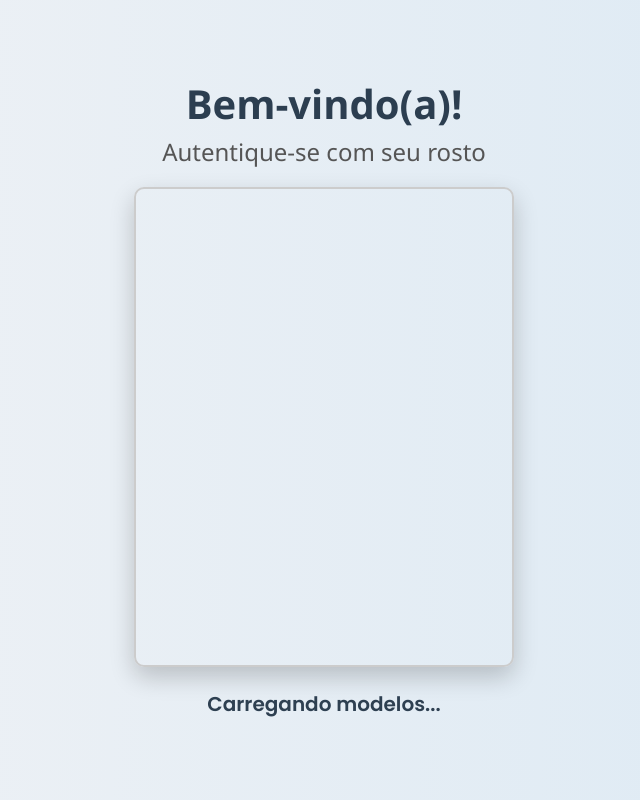
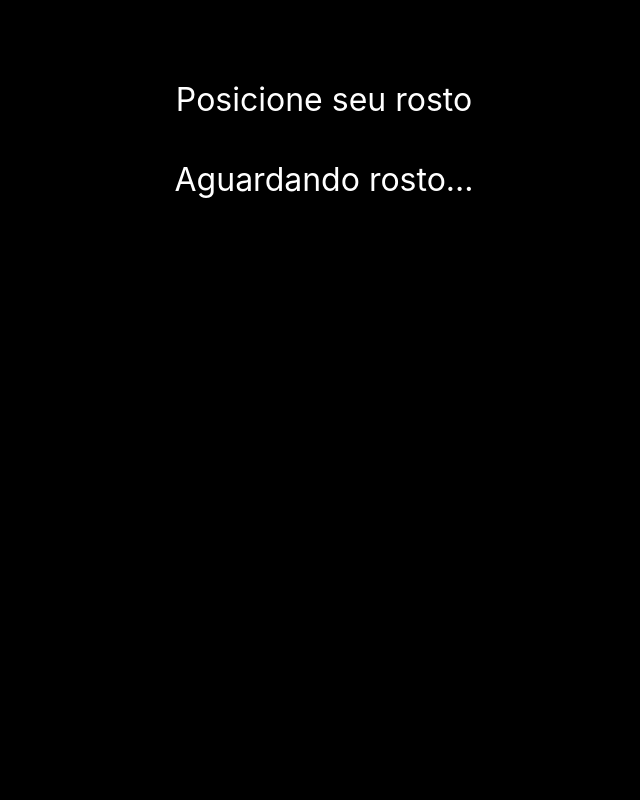
Before and after one commit to FabianoMarques/face_python_docker, a PHP site: page /App/ in a window 1280 px wide. Shown: the whole page, without its empty margins (316-956 px from the left). Run offline with PHP 8.4, Linux system fonts and the light colour scheme.

Commit message:
Atualizando interface da index de reconhecimento - face-api.min.js

```diff
--- a/App/index.php
+++ b/App/index.php
@@ -1,41 +1,146 @@
-<?php session_start(); ?>
 <!DOCTYPE html>
 <html lang="pt-br">
 <head>
-    <meta charset="UTF-8">
-    <title>Login por Reconhecimento Facial</title>
-    <link rel="preconnect" href="https://fonts.googleapis.com">
-    <link href="https://fonts.googleapis.com/css2?family=Poppins:wght@300;600&display=swap" rel="stylesheet">
-    <link rel="stylesheet" href="estilo.css">
-    <link rel="stylesheet" href="botoes.css">
-    <link rel="stylesheet" href="https://cdnjs.cloudflare.com/ajax/libs/font-awesome/6.5.0/css/all.min.css">
+  <meta charset="UTF-8" />
+  <title>Login Facial</title>
   <script defer src="face-api.min.js"></script>
+  <style>
+    * {
+      margin: 0;
+      padding: 0;
+      box-sizing: border-box;
+    }
+
+    body {
+      font-family: 'Inter', sans-serif;
+      background-color: black;
+      height: 100vh;
+      margin: 0;
+      display: flex;
+      justify-content: center;
+      align-items: center;
+      overflow: hidden;
+      position: relative;
+      color: white;
+    }
+
+    .fullscreen-container {
+      position: absolute;
+      width: 100%;
+      height: 100%;
+      display: flex;
+      justify-content: center;
+      align-items: center;
+    }
+
+    video, canvas {
+      width: 100%;
+      height: 100%;
+      object-fit: cover;
+      position: absolute;
+      top: 0;
+      left: 0;
+    }
+
+    .overlay {
+      position: absolute;
+      top: 10%;
+      left: 50%;
+      transform: translateX(-50%);
+      text-align: center;
+      font-size: 2rem;
+      z-index: 10;
+    }
+
+    .contador {
+      position: absolute;
+      top: 20%;
+      left: 50%;
+      transform: translateX(-50%);
+      text-align: center;
+      font-size: 2rem;
+      z-index: 10;
+    }
+
+    .controls {
+      position: absolute;
+      bottom: 10%;
+      left: 50%;
+      transform: translateX(-50%);
+      z-index: 10;
+      display: flex;
+      gap: 1rem;
+    }
+
+    button {
+      padding: 1rem 2rem;
+      font-size: 1rem;
+      background-color: #4F46E5;
+      color: white;
+      border: none;
+      border-radius: 1rem;
+      cursor: pointer;
+      transition: all 0.3s;
+    }
+
+    button:hover {
+      background-color: #4338ca;
+    }
+
+    .image-preview {
+      position: absolute;
+      top: 20%;
+      left: 50%;
+      transform: translateX(-50%);
+      z-index: 20;
+      text-align: center;
+    }
+
+    .image-preview img {
+      max-width: 80%;
+      margin-bottom: 2rem;
+    }
+
+    button.confirmar {
+      background-color: #22c55e;
+    }
+
+    button.confirmar:hover {
+      background-color: #16a34a;
+    }
+
+    button.refazer {
+      background-color: #ef4444;
+    }
+
+    button.refazer:hover {
+      background-color: #dc2626;
+    }
+  </style>
 </head>
 <body>
 
-<h1 class="titulo-facial">
-  Bem-vindo(a)!<br><span>Autentique-se com seu rosto</span>
-</h1>
+  <div class="fullscreen-container">
+    <video id="videoAuto" autoplay muted playsinline></video>
+    <canvas id="canvasOverlay"></canvas>
 
-<div style="text-align:center;">
-    <video id="videoAuto" autoplay muted playsinline style="border-radius: 10px; border: 2px solid #ccc;"></video>
-    <canvas id="canvasAuto" style="display:none;"></canvas>
-    <div id="contador" style="margin-top: 15px; font-size: 20px; font-weight: bold;">Carregando modelos...</div>
-</div>
+    <div class="overlay" id="capturaText">Posicione seu rosto</div>
+    <div class="contador" id="contador">Aguardando rosto...</div>
 
-<div id="previewContainer" style="display:none; text-align:center; margin-top:20px;">
-<img id="previewImage" src="" alt="Prévia da imagem" style="width: 300px; height: 400px; object-fit: cover; border:2px solid #ccc; border-radius:10px;">
-    <div style="margin-top:10px;">
-        <button id="confirmarBtn" style="padding: 10px 20px; margin-right: 10px; width:200px" class="btn_verde">Confirmar</button>
-        <button id="refazerBtn" style="padding: 10px 20px; width:200px" class="btn_branco"><i class="fas fa-rotate-right"></i> Refazer</button>
+    <div class="controls" id="controlsContainer" style="display: none;">
+      <button id="confirmarBtn" class="confirmar">Confirmar</button>
+      <button class="refazer" id="refazerBtn">Refazer</button>
     </div>
   </div>
 
   <script>
     const video = document.getElementById('videoAuto');
-    const canvas = document.getElementById('canvasAuto');
-    const context = canvas.getContext('2d');
+    const canvas = document.getElementById('canvasOverlay');
+    const capturaText = document.getElementById('capturaText');
     const contador = document.getElementById('contador');
+    const confirmarBtn = document.getElementById('confirmarBtn');
+    const refazerBtn = document.getElementById('refazerBtn');
+    const controlsContainer = document.getElementById('controlsContainer');
 
     let deteccoesSeguidas = 0;
     let emCooldown = false;
@@ -43,115 +148,102 @@
     async function carregarModelos() {
       await faceapi.nets.tinyFaceDetector.loadFromUri('models');
       await faceapi.nets.faceLandmark68Net.loadFromUri('models');
-        contador.innerText = 'Modelos carregados.';
+      console.log("Modelos carregados.");
+      contador.innerText = 'Modelos carregados. Aguardando rosto...';
     }
 
     async function iniciarWebcam() {
       try {
         const stream = await navigator.mediaDevices.getUserMedia({ video: true });
         video.srcObject = stream;
+        console.log("Webcam iniciada.");
       } catch (err) {
-            console.error("Erro ao acessar webcam:", err);
-            contador.innerText = "Erro ao acessar webcam.";
+        contador.innerText = 'Erro ao acessar a webcam';
+        contador.style.color = 'red';
+        console.error("Erro ao acessar a webcam:", err);
       }
     }
 
     async function detectarRostoEDesenhar() {
-        const opcoes = new faceapi.TinyFaceDetectorOptions({ inputSize: 224, scoreThreshold: 0.5 });
-        const deteccao = await faceapi.detectSingleFace(video, opcoes);
+      const displaySize = { width: video.videoWidth, height: video.videoHeight };
+      faceapi.matchDimensions(canvas, displaySize);
 
-        canvas.width = video.videoWidth;
-        canvas.height = video.videoHeight;
+      const options = new faceapi.TinyFaceDetectorOptions({ inputSize: 224, scoreThreshold: 0.5 });
+
+      const result = await faceapi
+        .detectSingleFace(video, options)
+        .withFaceLandmarks();
+
+      const context = canvas.getContext('2d');
       context.clearRect(0, 0, canvas.width, canvas.height);
 
-        if (deteccao) {
-            faceapi.draw.drawDetections(canvas, faceapi.resizeResults(deteccao, { width: canvas.width, height: canvas.height }));
+      if (result) {
+        const resized = faceapi.resizeResults(result, displaySize);
+        faceapi.draw.drawFaceLandmarks(canvas, resized);
+        return true;
       }
-        return deteccao !== undefined;
+
+      return false;
     }
 
     async function capturarImagem() {
+      const canvas = document.createElement('canvas');
+      const context = canvas.getContext('2d');
       canvas.width = video.videoWidth;
       canvas.height = video.videoHeight;
-        context.save();
-        context.translate(canvas.width, 0);
-        context.scale(-1, 1);
       context.drawImage(video, 0, 0, canvas.width, canvas.height);
-        context.restore();
 
       return canvas.toDataURL('image/png');
     }
 
-    async function enviarImagem(imagemBase64) {
-        contador.innerText = "Enviando imagem...";
-        contador.style.color = "green";
-        const resposta = await fetch('salvar_foto.php', {
+    async function enviarImagem(imgBase64) {
+      const response = await fetch('salvar_foto.php', {
         method: 'POST',
-            body: JSON.stringify({ imagem: imagemBase64 }),
+        body: JSON.stringify({ imagem: imgBase64 }),
         headers: { 'Content-Type': 'application/json' }
       });
-        const url = await resposta.text();
+      const url = await response.text();
       window.location.href = url;
     }
 
-    function mostrarPreview(imagemBase64) {
-        document.getElementById('previewImage').src = imagemBase64;
-        document.getElementById('previewContainer').style.display = 'block';
-        video.style.display = 'none';
-        contador.innerText = "Confirme a imagem capturada.";
-        contador.style.color = "green";
-
-        document.getElementById('confirmarBtn').onclick = async () => {
-            await enviarImagem(imagemBase64);
-        };
-
-        document.getElementById('refazerBtn').onclick = () => {
-            document.getElementById('previewContainer').style.display = 'none';
-            video.style.display = 'block';
-            deteccoesSeguidas = 0;
-            emCooldown = false;
-            aguardarRostoEDisparar();
-        };
+    function mostrarControles() {
+      controlsContainer.style.display = 'flex';
     }
 
-    async function aguardarRostoEDisparar() {
-        contador.innerText = 'Aguardando rosto...';
-        contador.style.color = "black";
+    function mostrarImagem(imgBase64) {
+      const imagePreview = document.createElement('div');
+      imagePreview.classList.add('image-preview');
 
-        const intervalo = setInterval(async () => {
+      const previewImage = document.createElement('img');
+      previewImage.src = imgBase64;
+      imagePreview.appendChild(previewImage);
+
+      document.body.appendChild(imagePreview);
+    }
+
+    async function aguardarDeteccao() {
+      const loop = setInterval(async () => {
         if (emCooldown) return;
-
-            const rostoDetectado = await detectarRostoEDesenhar();
-
-            if (rostoDetectado) {
+        const detectado = await detectarRostoEDesenhar();
+        if (detectado) {
           deteccoesSeguidas++;
-                console.log(`Detecções seguidas: ${deteccoesSeguidas}`);
+          contador.innerText = `Rosto detectado (${deteccoesSeguidas}/3)...`;
           if (deteccoesSeguidas >= 3) {
-                    clearInterval(intervalo);
-                    deteccoesSeguidas = 0;
+            clearInterval(loop);
+            contador.innerText = 'Capturando imagem...';
             emCooldown = true;
-
-                    let segundos = 3;
-                    contador.innerText = `Capturando em ${segundos}...`;
-
-                    const countdown = setInterval(() => {
-                        segundos--;
-                        contador.innerText = `Capturando em ${segundos}...`;
-                        if (segundos < 0) clearInterval(countdown);
-                    }, 1000);
-
             setTimeout(async () => {
-                        const imagemBase64 = await capturarImagem();
-                        mostrarPreview(imagemBase64);
-
-                        // Cooldown de 10 segundos antes de permitir novo registro
+              const img = await capturarImagem();
+              mostrarImagem(img);
+              mostrarControles();
               setTimeout(() => {
                 emCooldown = false;
               }, 10000);
-                    }, 4000);
+            }, 3000);
           }
         } else {
           deteccoesSeguidas = 0;
+          contador.innerText = 'Aguardando rosto...';
         }
       }, 300);
     }
@@ -159,8 +251,59 @@
     window.onload = async () => {
       await carregarModelos();
       await iniciarWebcam();
-        aguardarRostoEDisparar();
+      desenharMiraCentral();
+      aguardarDeteccao();
     };
+
+    refazerBtn.onclick = () => {
+      deteccoesSeguidas = 0;
+      contador.innerText = 'Posicione seu rosto';
+      video.style.display = 'block';
+      controlsContainer.style.display = 'none';
+      document.querySelector('.image-preview')?.remove();
+      aguardarDeteccao();
+    };
+
+    confirmarBtn.onclick = () => {
+      const imgBase64 = document.querySelector('.image-preview img')?.src;
+      if (imgBase64) {
+        enviarImagem(imgBase64);
+      } else {
+        alert('Imagem não encontrada. Por favor, tente novamente.');
+      }
+    };
+
+    function desenharMiraCentral() {
+  const ctx = canvas.getContext('2d');
+  const largura = canvas.width;
+  const altura = canvas.height;
+
+  // Aguarda o vídeo carregar para pegar as dimensões reais
+  video.addEventListener('loadedmetadata', () => {
+    canvas.width = video.videoWidth;
+    canvas.height = video.videoHeight;
+
+    const centerX = canvas.width / 2;
+    const centerY = canvas.height / 2;
+
+    ctx.strokeStyle = 'rgba(255, 255, 255, 0.7)';
+    ctx.lineWidth = 2;
+
+    // Círculo central
+    ctx.beginPath();
+    ctx.arc(centerX, centerY, 40, 0, 2 * Math.PI);
+    ctx.stroke();
+
+    // Cruz (horizontal e vertical)
+    ctx.beginPath();
+    ctx.moveTo(centerX - 30, centerY);
+    ctx.lineTo(centerX + 30, centerY);
+    ctx.moveTo(centerX, centerY - 30);
+    ctx.lineTo(centerX, centerY + 30);
+    ctx.stroke();
+  });
+}
+
   </script>
 
 </body>
--- a/App/resultado.php
+++ b/App/resultado.php
@@ -134,7 +134,7 @@ if ($score < 0.40) {
 
             } else {
                 $dataFormatada = DateTime::createFromFormat('Y-m-d H:i:s', $dtConsulta)->format('d/m/Y \à\s H:i:s');
-                echo "<h1 style='margin-top:15%'>Ooops!!!</h1><b>VOCÊ JÁ REGISTROU SUA ENTRADA EM '$dataFormatada'</b><br>(Intervalo mínimo de uma hora)";
+                echo "<h1 style='margin-top:15%'>Ooops!!!</h1><b><h2>Olá {$_SESSION['paciente_nome']}, </h2>VOCÊ JÁ REGISTROU SUA ENTRADA EM '$dataFormatada'</b><br>(Intervalo mínimo de uma hora)";
                 echo "<br><a href='./'><button class='btn_verde' style='margin-top:15px;'>Voltar</button></a>";
             }
         } else {
```
Also changed, not shown: App/imagens/46402640387.jpg, App/temporaria.png (deleted), 1 other file. Lines whose indentation alone changed are shown as unchanged.
